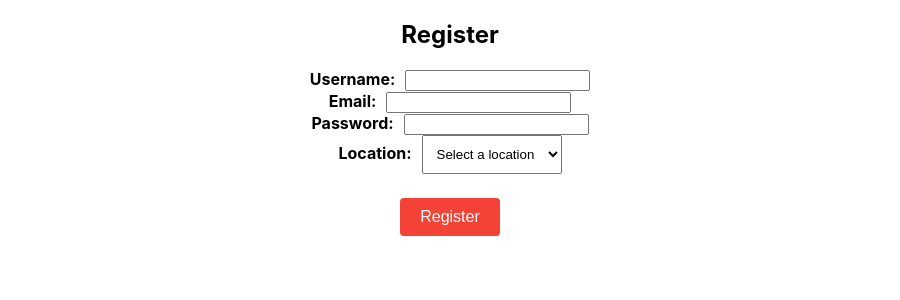
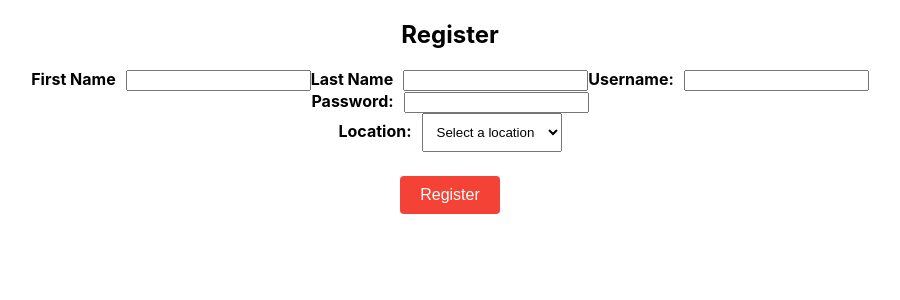
Before and after one commit to halifaxnagujarati/payroll, a React (Create React App) app: page /register in a window 1280 px wide. Shown: the top 300 px of the page, without its empty margins (190-1090 px from the left). Built offline with nearby package versions, Linux system fonts and the light colour scheme.

Commit message:
started working on connecting to sql database

```diff
--- a/package.json
+++ b/package.json
@@ -6,6 +6,8 @@
     "@testing-library/jest-dom": "^5.17.0",
     "@testing-library/react": "^13.4.0",
     "@testing-library/user-event": "^13.5.0",
+    "mysql": "^2.18.1",
+    "mysql2": "^3.6.2",
     "react": "^18.2.0",
     "react-dom": "^18.2.0",
     "react-router-dom": "^5.3.4",
--- a/src/register.js
+++ b/src/register.js
@@ -2,10 +2,11 @@ import React, { useState } from 'react';
 
 function Register() {
   const [formData, setFormData] = useState({
-    username: '',
-    email: '',
+    firstName: '',
+    lastName:'',
+    userName: '',
     password: '',
-    location: '', // Add location field
+    location: '',
   });
 
   const handleChange = (e) => {
@@ -28,23 +29,30 @@ function Register() {
       <h2>Register</h2>
       <form onSubmit={handleSubmit}>
         <div>
+          <label htmlFor='firstName'>First Name</label>
+          <input
+            type='text'
+            id='firstName'
+            name='firstName'
+            value={formData.firstName}
+            onChange={handleChange}
+            required
+          />
+          <label htmlFor='lastName'>Last Name</label>
+          <input
+            type='text'
+            id='lastName'
+            name='lastName'
+            value={formData.lastName}
+            onChange={handleChange}
+            required
+          />
           <label htmlFor="username">Username:</label>
           <input
             type="text"
             id="username"
             name="username"
             value={formData.username}
-            onChange={handleChange}
-            required
-          />
-        </div>
-        <div>
-          <label htmlFor="email">Email:</label>
-          <input
-            type="email"
-            id="email"
-            name="email"
-            value={formData.email}
             onChange={handleChange}
             required
           />
```
Also changed, not shown: test-db-connection.js (added, +18 -0 lines), 1 other file (tests, documents, lock files or other folders).
